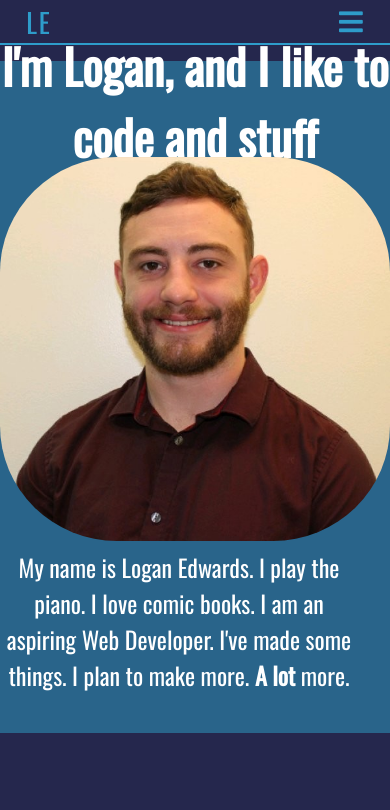
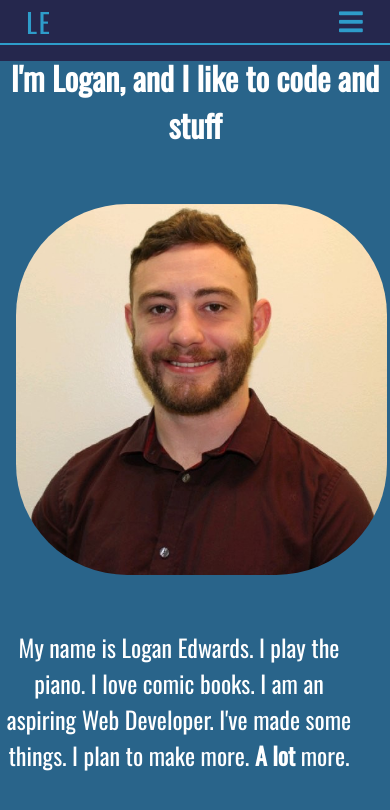
Before and after one commit to loganed09/LoganE, a React (Create React App) app: page / in a window 390 px wide. Shown: the top 810 px of the page. Built offline with nearby package versions, Linux system fonts and the light colour scheme; a web font is replaced by a local one.

Commit message:
minor changes

```diff
--- a/src/Components/About/About.css
+++ b/src/Components/About/About.css
@@ -32,6 +32,10 @@
     justify-content: space-evenly;
 }
 
+img {
+    border-radius: 10%;
+}
+
 
 
 
@@ -42,10 +46,12 @@
 @media only screen and (max-width: 800px) {
     .about-me {
         margin-top: 1rem;
+        grid-template-columns: repeat(5, 1fr);
+        grid-template-rows: repeat(10, 5rem);
     }
 
-    .about-me {
-        margin-top: 1rem;
+    .about-me h2 {
+        font-size: 2rem;
     }
 
     .pianoImg {
@@ -54,18 +60,21 @@
 
     .about-me-pics {
         grid-column: 1 / span 5;
-        grid-row: 2 /span 5;
+        grid-row: 2 /span 6;
         margin-top: 1rem;
     }
 
+
+
    .about-me p {
        grid-column: 1 / span 5;
-       grid-row-start: 7;
+       grid-row-start: 8;
    }
 
     .meImg {
         border-radius: 30%;
-        width: 100%;
+        width: 95%;
+        margin: auto 1rem;
     }
 
 }
```
